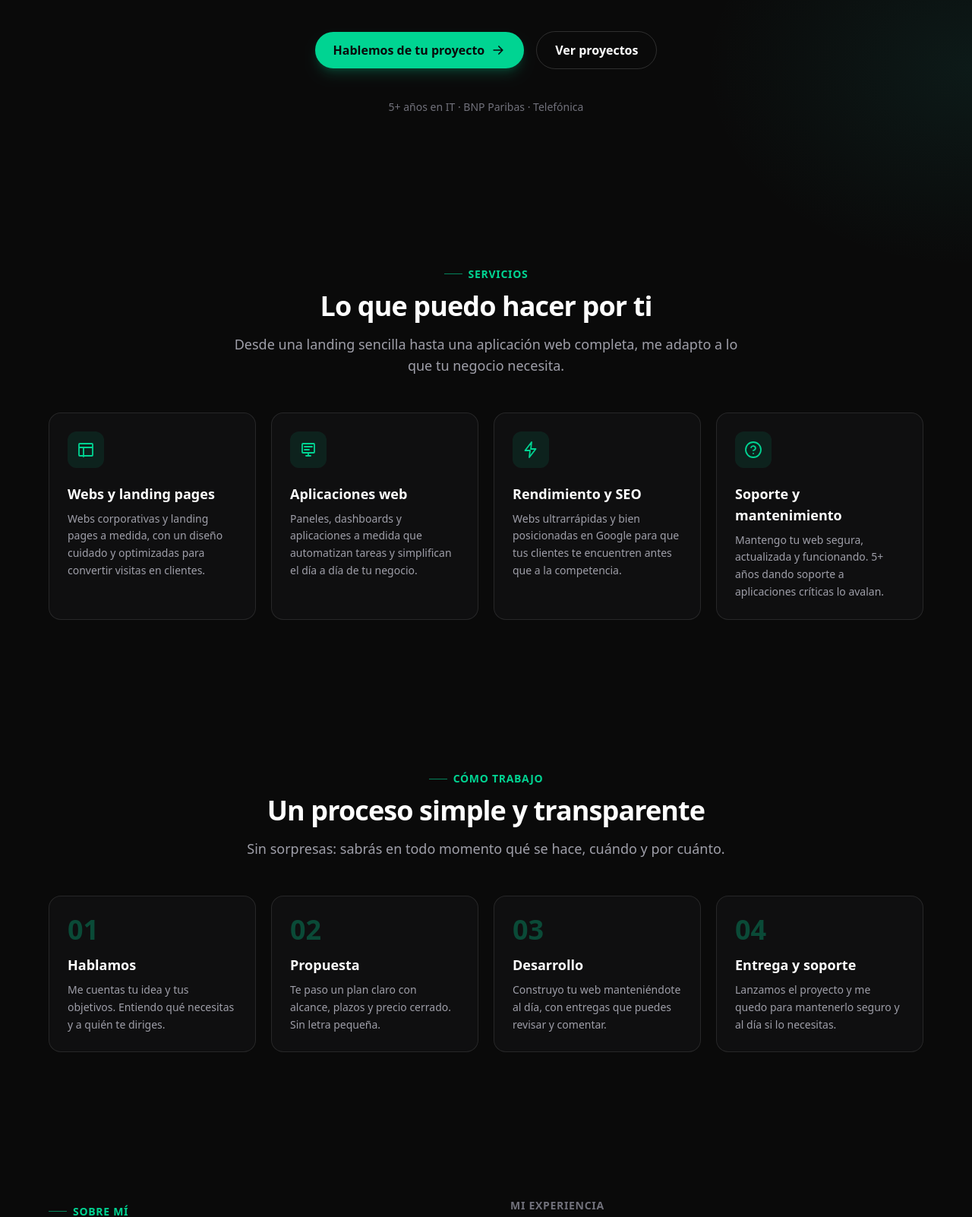
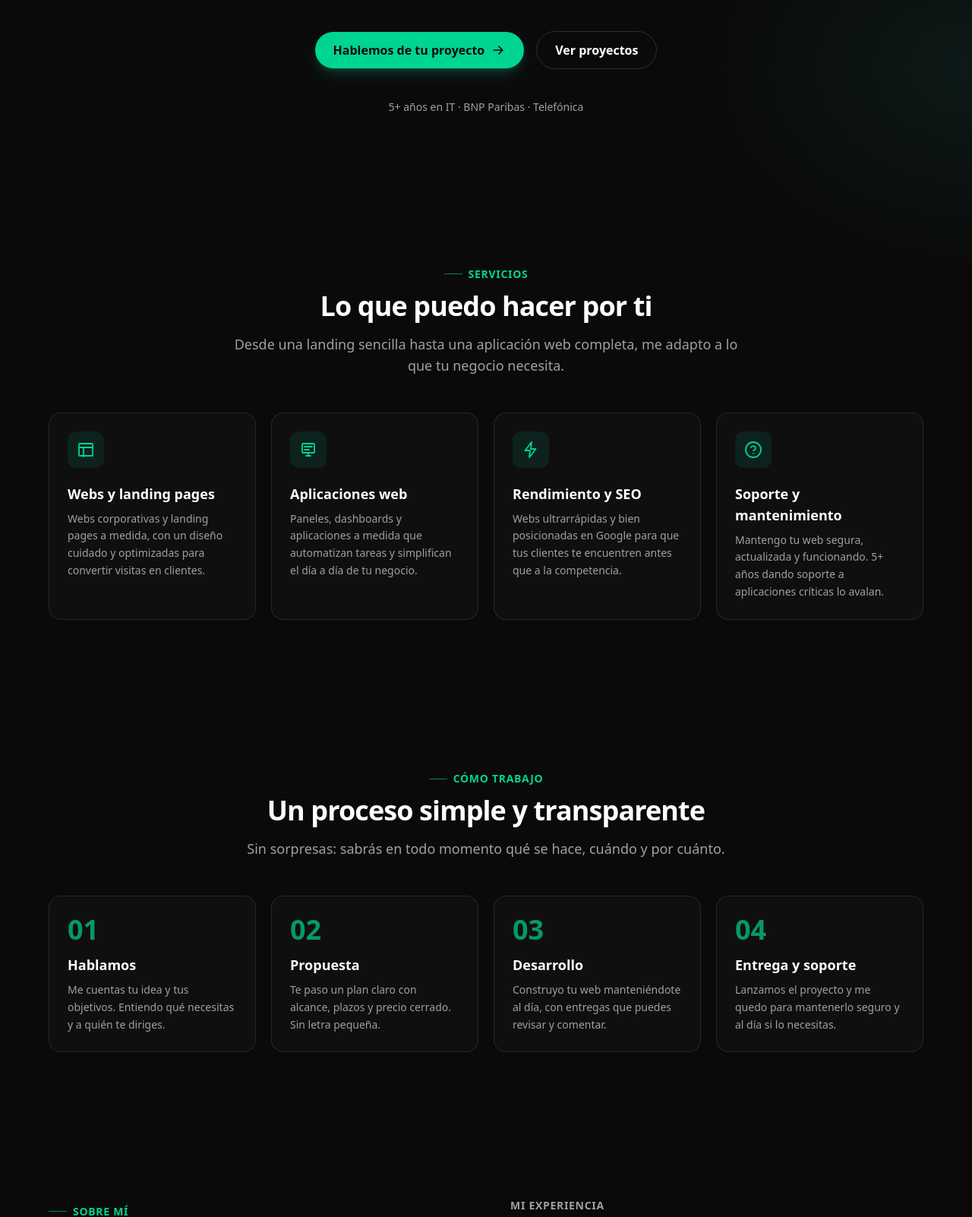
Before and after one commit to anthonyeca/anthonyeca.dev, an Astro site: page / in a window 1280 px wide. Shown: the part 487-2089 px from the top of the page at 76% size. Built offline with nearby package versions, Linux system fonts and the light colour scheme; Astro itself is replaced by a stand-in of ours.

Commit message:
feat: update image assets and adjust text colors for better visibility

```diff
--- a/src/components/About.astro
+++ b/src/components/About.astro
@@ -29,7 +29,7 @@ const t = useContent(lang)
   </div>
 
   <div>
-    <h3 class="text-sm font-semibold uppercase tracking-wider text-zinc-500">{t.about.credentialsTitle}</h3>
+    <h3 class="text-sm font-semibold uppercase tracking-wider text-zinc-400">{t.about.credentialsTitle}</h3>
     <ol class="relative mt-6 space-y-8 before:absolute before:left-[6px] before:top-2 before:h-[calc(100%-1rem)] before:w-px before:bg-white/10">
       {
         t.about.credentials.map((credential) => (
--- a/src/components/Footer.astro
+++ b/src/components/Footer.astro
@@ -14,7 +14,7 @@ const currentYear = new Date().getFullYear()
 
 <footer class="mt-24 border-t border-white/10">
   <div class="mx-auto flex max-w-5xl flex-col items-center justify-between gap-4 px-4 py-8 sm:flex-row">
-    <p class="text-sm text-zinc-500">
+    <p class="text-sm text-zinc-400">
       © {currentYear} {SITE.name}. {t.footer.rights}
     </p>
 
--- a/src/components/Hero.astro
+++ b/src/components/Hero.astro
@@ -47,7 +47,7 @@ const t = useContent(lang)
     </Button>
   </div>
 
-  <p class="mt-10 text-sm font-medium text-zinc-500">
+  <p class="mt-10 text-sm font-medium text-zinc-400">
     {t.hero.trust}
   </p>
 </div>
--- a/src/components/Process.astro
+++ b/src/components/Process.astro
@@ -17,7 +17,7 @@ const t = useContent(lang)
   {
     t.process.steps.map((step) => (
       <li class="relative rounded-2xl border border-white/10 bg-zinc-900/40 p-6">
-        <span class="text-4xl font-extrabold text-emerald-400/30">{step.step}</span>
+        <span class="text-4xl font-extrabold text-emerald-400/70">{step.step}</span>
         <h3 class="mt-3 text-lg font-semibold text-white">{step.title}</h3>
         <p class="mt-2 text-sm leading-relaxed text-zinc-400">{step.description}</p>
       </li>
--- a/src/components/ProjectItem.astro
+++ b/src/components/ProjectItem.astro
@@ -24,7 +24,7 @@ const { title, technologies, src, alt, link } = Astro.props
         <h3 class="text-lg font-semibold text-white transition group-hover:text-emerald-400">{title}</h3>
         <p class="mt-1 text-xs font-medium text-emerald-400/80">{technologies}</p>
       </div>
-      <svg xmlns="http://www.w3.org/2000/svg" class="size-5 shrink-0 text-zinc-500 transition group-hover:text-emerald-400" viewBox="0 0 24 24" fill="none" stroke="currentColor" stroke-width="2" stroke-linecap="round" stroke-linejoin="round">
+      <svg xmlns="http://www.w3.org/2000/svg" class="size-5 shrink-0 text-zinc-400 transition group-hover:text-emerald-400" viewBox="0 0 24 24" fill="none" stroke="currentColor" stroke-width="2" stroke-linecap="round" stroke-linejoin="round">
         <path d="M7 17 17 7M9 7h8v8" />
       </svg>
     </div>
--- a/src/layouts/Layout.astro
+++ b/src/layouts/Layout.astro
@@ -13,7 +13,7 @@ interface Props {
 const { lang, title, description } = Astro.props
 const site = Astro.site ?? new URL(SITE.url)
 const canonical = new URL(Astro.url.pathname, site).href
-const ogImage = new URL('/og.jpg', site).href
+const ogImage = new URL('/og.png', site).href
 
 const jsonLd = {
   '@context': 'https://schema.org',
@@ -54,6 +54,10 @@ const jsonLd = {
     <meta property="og:title" content={title} />
     <meta property="og:description" content={description} />
     <meta property="og:image" content={ogImage} />
+    <meta property="og:image:type" content="image/png" />
+    <meta property="og:image:width" content="1916" />
+    <meta property="og:image:height" content="941" />
+    <meta property="og:image:alt" content={title} />
     <meta property="og:locale" content={lang === 'es' ? 'es_ES' : 'en_US'} />
 
     <meta name="twitter:card" content="summary_large_image" />
```
Also changed, not shown: public/og.jpg (deleted), public/og.png (added).
